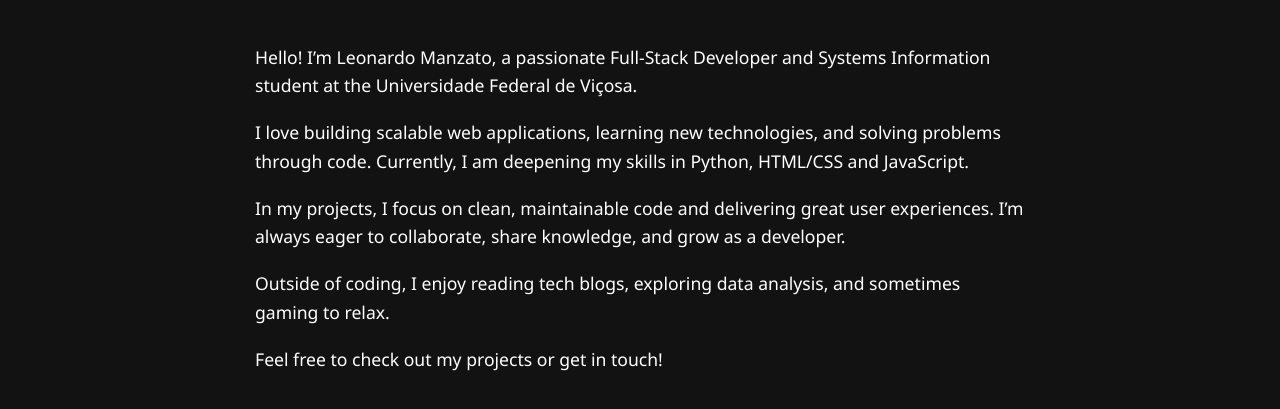
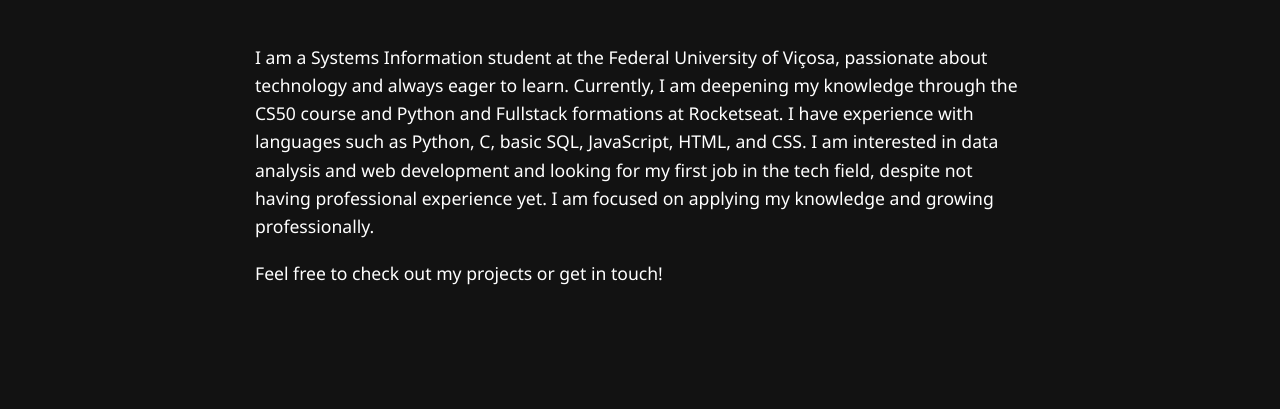
Before and after one commit to leomzto/leomzto.github.io, a plain HTML site: page aboutme.html in a window 1280 px wide. Shown: the part 149-558 px from the top of the page. Drawn offline with nearby package versions, Linux system fonts and the light colour scheme.

Commit message:
Update aboutme.html

```diff
--- a/aboutme.html
+++ b/aboutme.html
@@ -93,13 +93,8 @@
     </header>
 
     <section class="content">
-      <p>Hello! I’m Leonardo Manzato, a passionate Full-Stack Developer and Systems Information student at the Universidade Federal de Viçosa.</p>
-
-      <p>I love building scalable web applications, learning new technologies, and solving problems through code. Currently, I am deepening my skills in Python, HTML/CSS and JavaScript.</p>
-
-      <p>In my projects, I focus on clean, maintainable code and delivering great user experiences. I’m always eager to collaborate, share knowledge, and grow as a developer.</p>
-
-      <p>Outside of coding, I enjoy reading tech blogs, exploring data analysis, and sometimes gaming to relax.</p>
+      <p>I am a Systems Information student at the Federal University of Viçosa, passionate about technology and always eager to learn. Currently, I am deepening my knowledge through the CS50 course and Python and Fullstack formations at Rocketseat. I have experience with languages such as Python, C, basic SQL, JavaScript, HTML, and CSS.
+        I am interested in data analysis and web development and looking for my first job in the tech field, despite not having professional experience yet. I am focused on applying my knowledge and growing professionally.</p>
 
       <p>Feel free to check out my projects or get in touch!</p>
     </section>
```
